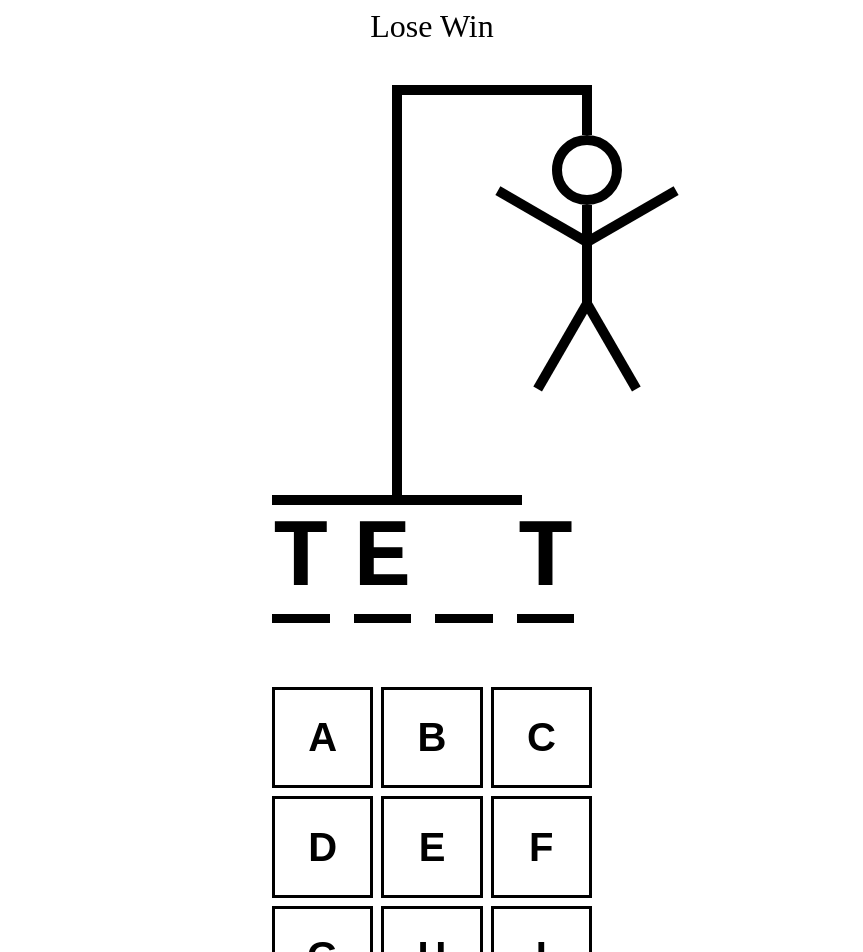
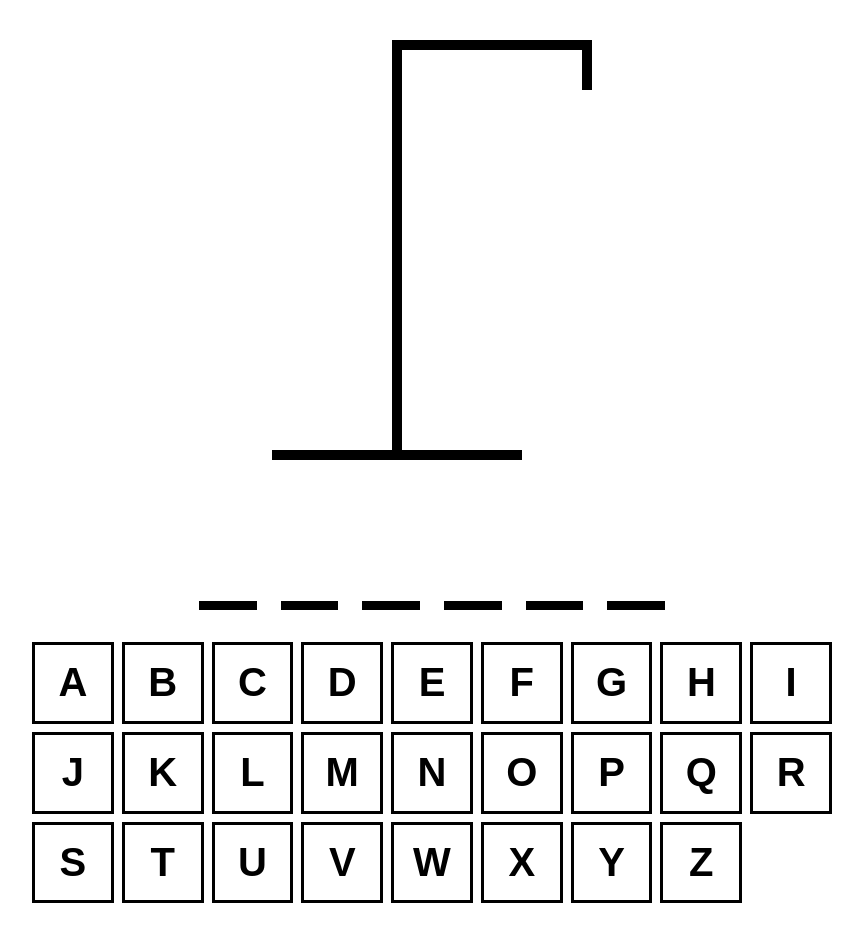
Before and after one commit to briancharlow/hangman, a React (Vite) app: page / in a window 1280 px wide. Shown: the top 952 px of the page, without its empty margins (208-1071 px from the left). After the commit the page ends 911 px from the top, so only its background shows below. Built offline with nearby package versions, Linux system fonts and the light colour scheme.

Commit message:
adds event listeners to the keyboard

```diff
--- a/src/App.tsx
+++ b/src/App.tsx
@@ -1,15 +1,67 @@
-import { useState } from "react"
+import { useCallback, useEffect, useState } from "react"
+import { HangmanDrawing } from "./HangmanDrawing"
+import { HangmanWord } from "./HangmanWord"
+import { Keyboard } from "./Keyboard"
 import words from "./wordList.json"
-import { HangmanDrawing } from "./HangmanDrawing"
-import { Keyboard } from "./Keyboard"
-import { HangmanWord } from "./HangmanWord"
+
+function getWord() {
+  return words[Math.floor(Math.random() * words.length)]
+}
 
 function App() {
-  const [wordToGuess, setWordToGuess] = useState(()=>{
-      return words[Math.floor(Math.random() * words.length)]
-  })
+  const [wordToGuess, setWordToGuess] = useState(getWord)
+  const [guessedLetters, setGuessedLetters] = useState<string[]>([])
 
-  const [guessedLetters, setGuessedLetters] = useState<string[]>([])
+  const incorrectLetters = guessedLetters.filter(
+    letter => !wordToGuess.includes(letter)
+  )
+
+  const isLoser = incorrectLetters.length >= 6
+  const isWinner = wordToGuess
+    .split("")
+    .every(letter => guessedLetters.includes(letter))
+
+  const addGuessedLetter = useCallback(
+    (letter: string) => {
+      if (guessedLetters.includes(letter) || isLoser || isWinner) return
+
+      setGuessedLetters(currentLetters => [...currentLetters, letter])
+    },
+    [guessedLetters, isWinner, isLoser]
+  )
+
+  useEffect(() => {
+    const handler = (e: KeyboardEvent) => {
+      const key = e.key
+      if (!key.match(/^[a-z]$/)) return
+
+      e.preventDefault()
+      addGuessedLetter(key)
+    }
+
+    document.addEventListener("keypress", handler)
+
+    return () => {
+      document.removeEventListener("keypress", handler)
+    }
+  }, [guessedLetters])
+
+  useEffect(() => {
+    const handler = (e: KeyboardEvent) => {
+      const key = e.key
+      if (key !== "Enter") return
+
+      e.preventDefault()
+      setGuessedLetters([])
+      setWordToGuess(getWord())
+    }
+
+    document.addEventListener("keypress", handler)
+
+    return () => {
+      document.removeEventListener("keypress", handler)
+    }
+  }, [])
 
   return (
     <div
@@ -17,20 +69,30 @@
         maxWidth: "800px",
         display: "flex",
         flexDirection: "column",
-    gap:"40px",
+        gap: "2rem",
         margin: "0 auto",
         alignItems: "center",
-   }}>
-    <div style={{ fontSize: "2rem", textAlign: "center" }}> Lose Win </div>
-   <div>
-    <HangmanDrawing/>
-    <HangmanWord/>
-    <div style={{
-      width: "100%",
-      marginTop:"4em"}}>
-   <Keyboard/>
+      }}
+    >
+      <div style={{ fontSize: "2rem", textAlign: "center" }}>
+        {isWinner && "Winner! - Refresh to try again"}
+        {isLoser && "Nice Try - Refresh to try again"}
       </div>
-
+      <HangmanDrawing numberOfGuesses={incorrectLetters.length} />
+      <HangmanWord
+        reveal={isLoser}
+        guessedLetters={guessedLetters}
+        wordToGuess={wordToGuess}
+      />
+      <div style={{ alignSelf: "stretch" }}>
+        <Keyboard
+          disabled={isWinner || isLoser}
+          activeLetters={guessedLetters.filter(letter =>
+            wordToGuess.includes(letter)
+          )}
+          inactiveLetters={incorrectLetters}
+          addGuessedLetter={addGuessedLetter}
+        />
       </div>
     </div>
   )
--- a/src/HangmanWord.tsx
+++ b/src/HangmanWord.tsx
@@ -1,26 +1,41 @@
-export function HangmanWord(){
+type HangmanWordProps = {
+  guessedLetters: string[]
+  wordToGuess: string
+  reveal?: boolean
+}
 
-    const word = "test";
-    const guessedLetters= ["t", "e", "g"]
-    return(
-    <div style={{
+export function HangmanWord({
+  guessedLetters,
+  wordToGuess,
+  reveal = false,
+}: HangmanWordProps) {
+  return (
+    <div
+      style={{
         display: "flex",
-        gap:".25em",
-        fontSize:"6rem",
-        fontWeight:"bold",
-        textTransform:"uppercase",
-        fontFamily:"monospace"
-
-    }}>
-        {word.split("").map((letter, index) => (
-            <span style={{borderBottom: ".1em solid black"}} key={index}>
-                <span style={{visibility: guessedLetters.includes(letter)
-                    ?"visible"
-                    :"hidden",
-                }}>{letter}</span>
-
-            </span>
-        ))}
+        gap: ".25em",
+        fontSize: "6rem",
+        fontWeight: "bold",
+        textTransform: "uppercase",
+        fontFamily: "monospace",
+      }}
+    >
+      {wordToGuess.split("").map((letter, index) => (
+        <span style={{ borderBottom: ".1em solid black" }} key={index}>
+          <span
+            style={{
+              visibility:
+                guessedLetters.includes(letter) || reveal
+                  ? "visible"
+                  : "hidden",
+              color:
+                !guessedLetters.includes(letter) && reveal ? "red" : "black",
+            }}
+          >
+            {letter}
+          </span>
+        </span>
+      ))}
     </div>
-    )
+  )
 }
--- a/src/keyboard.module.css
+++ b/src/keyboard.module.css
@@ -2,7 +2,7 @@
   width: 100%;
   border: 3px solid black;
   background: none;
-  aspect-ratio: 1/1;
+  aspect-ratio: 1 / 1;
   font-size: 2.5rem;
   text-transform: uppercase;
   padding: 0.5rem;
@@ -10,3 +10,17 @@
   cursor: pointer;
   color: black;
 }
+
+.btn.active {
+  background-color: hsl(200, 100%, 50%);
+  color: white;
+}
+
+.btn.inactive {
+  opacity: 0.3;
+}
+
+.btn:hover:not(:disabled),
+.btn:focus:not(:disabled) {
+  background-color: hsl(200, 100%, 75%);
+}
```
Lines whose indentation alone changed are shown as unchanged.
